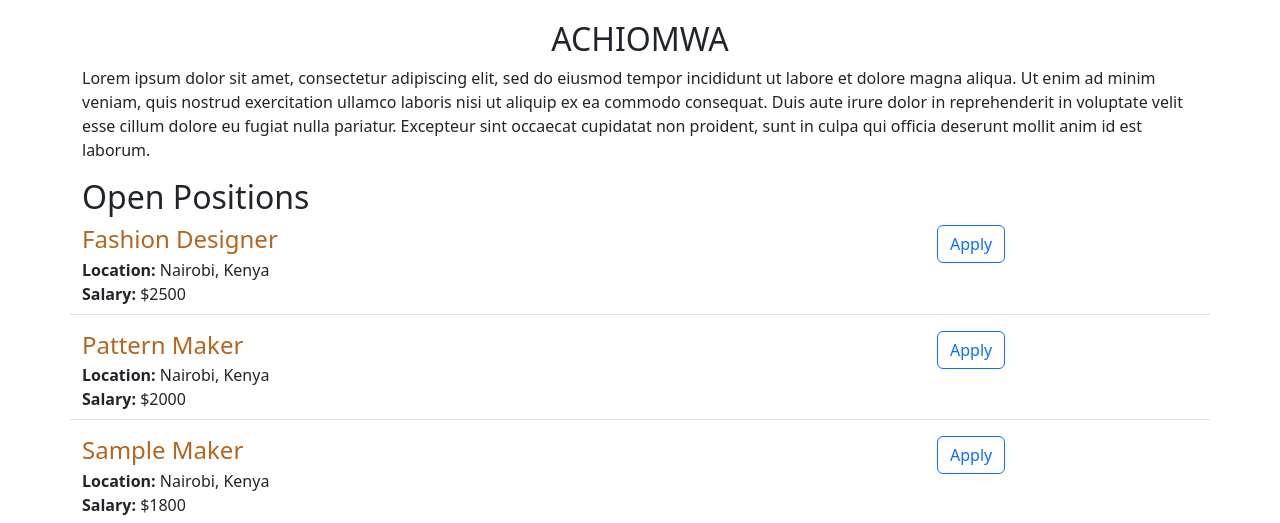
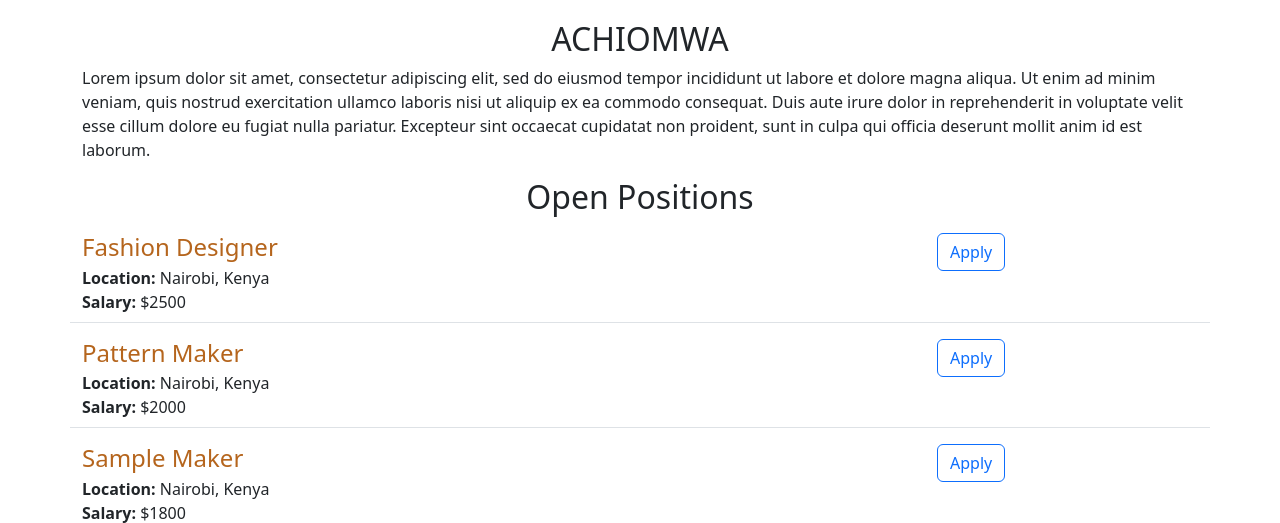
Before and after one commit to houdinipapi/Sample-Landing-Page, a Flask app: page / in a window 1280 px wide. Shown: the part 977-1500 px from the top of the page. Run offline with Flask 3, Linux system fonts and the light colour scheme.

Commit message:
updating the home page

```diff
--- a/templates/index.html
+++ b/templates/index.html
@@ -25,7 +25,7 @@
       </p>
     </div>
     <div>
-      <h2>
+      <h2 class="text-center mt-2 mb-3">
         Open Positions
       </h2>
       <div>
```
